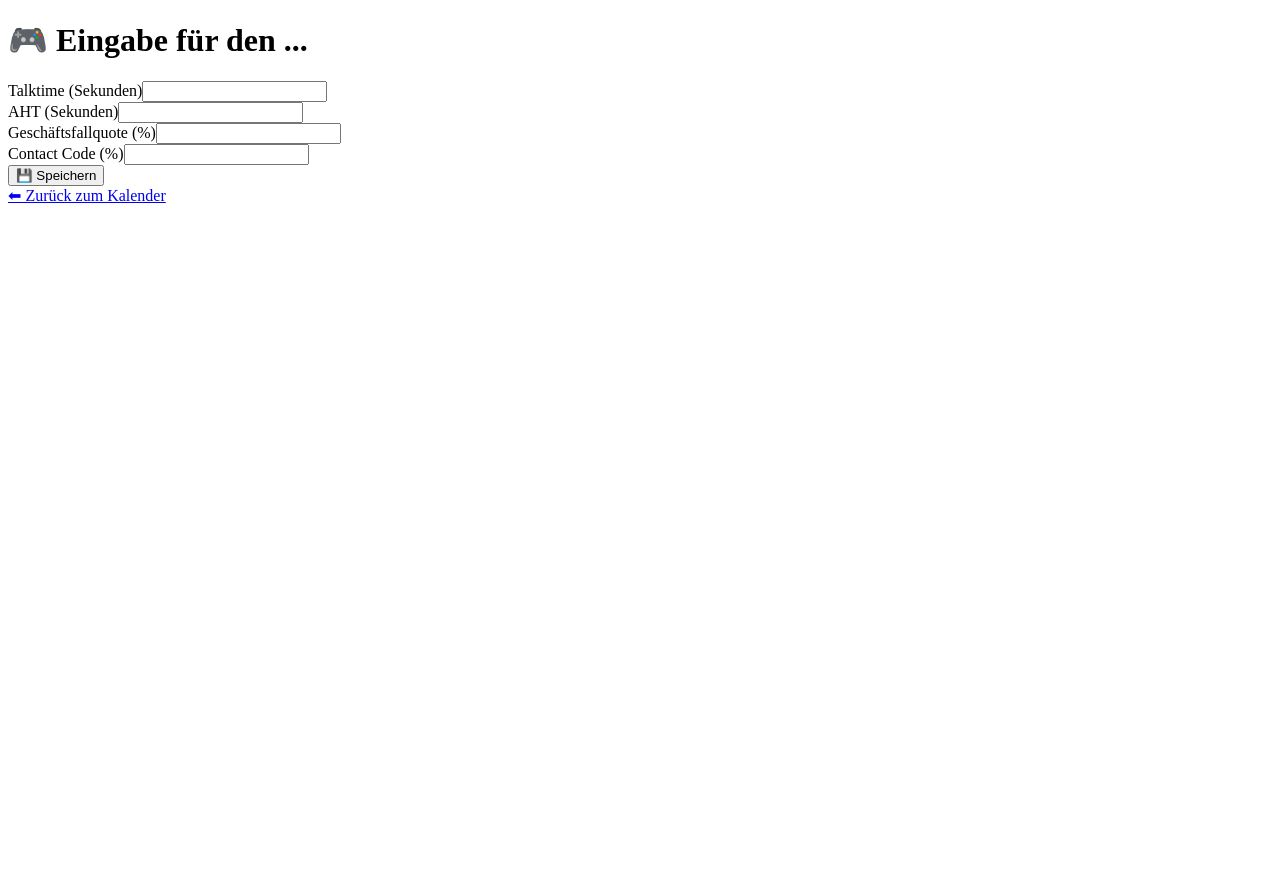
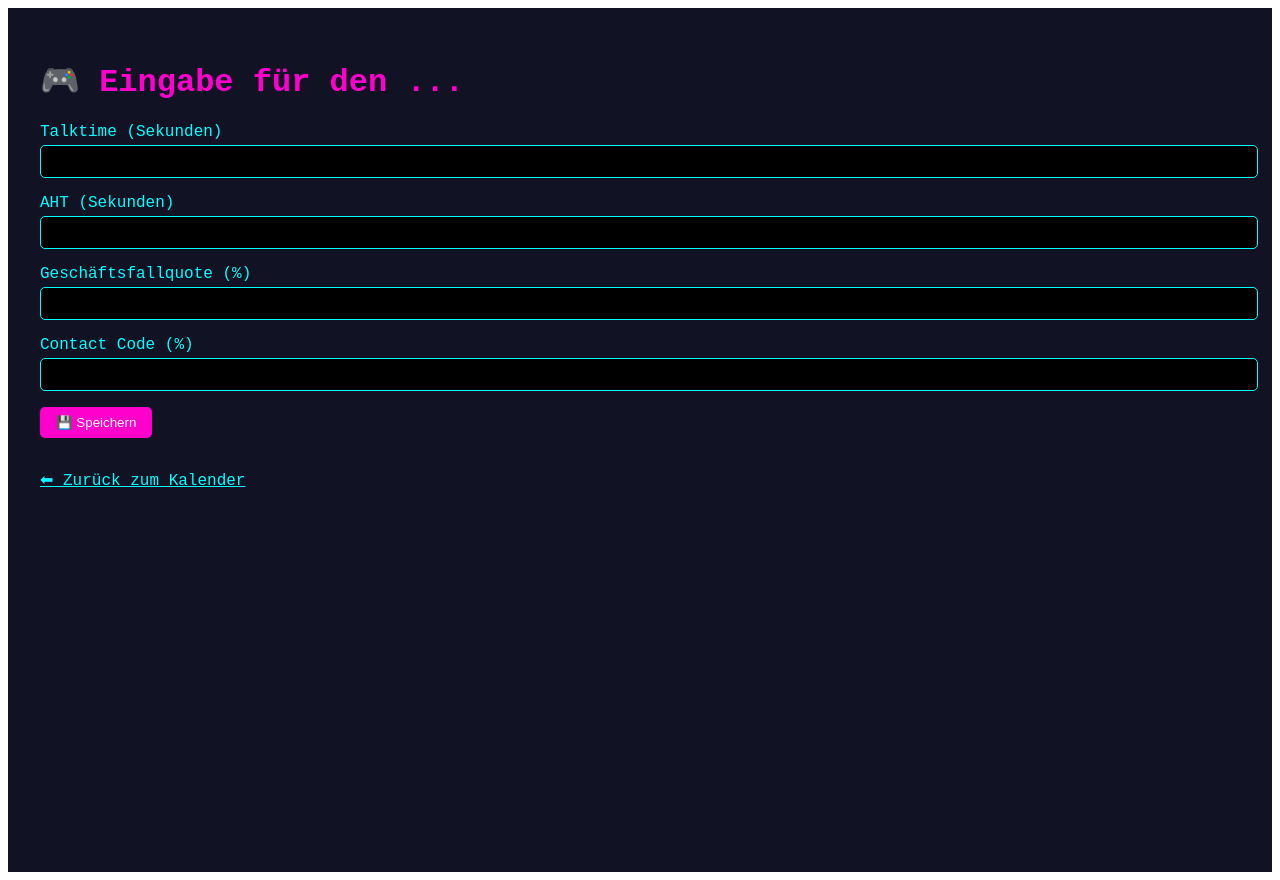
Before and after one commit to PrismaKiara/retro-call-battle, a Next.js app: page /day in a window 1280 px wide. Before the commit the page ends 800 px from the top, so only its background shows below. Built offline with nearby package versions, Linux system fonts and the light colour scheme.

Commit message:
Update day.js

```diff
--- a/pages/day.js
+++ b/pages/day.js
@@ -63,74 +63,104 @@ export default function DayView() {
   };
 
   return (
-    <div className="min-h-screen bg-[#121225] text-cyan-300 font-mono p-6">
-      <h1 className="text-3xl font-bold text-pink-500 mb-4">
-        🎮 Eingabe für den {date ? new Date(date).toLocaleDateString('de-DE') : '...'}
-      </h1>
+    <div className="day-container">
+      <style jsx>{`
+        .day-container {
+          background-color: #121225;
+          color: #00ffff;
+          min-height: 100vh;
+          padding: 2rem;
+          font-family: 'Courier New', monospace;
+        }
 
-      <form onSubmit={handleSubmit} className="max-w-md space-y-4">
-        <div>
-          <label className="block">Talktime (Sekunden)</label>
+        h1 {
+          color: #ff00cc;
+          font-size: 2rem;
+        }
+
+        label {
+          display: block;
+          margin-top: 1rem;
+          margin-bottom: 0.25rem;
+        }
+
+        input {
+          width: 100%;
+          padding: 0.5rem;
+          background-color: black;
+          color: #ff00cc;
+          border: 1px solid #00ffff;
+          border-radius: 5px;
+        }
+
+        button {
+          margin-top: 1rem;
+          background-color: #ff00cc;
+          color: white;
+          padding: 0.5rem 1rem;
+          border: none;
+          cursor: pointer;
+          border-radius: 5px;
+        }
+
+        button:hover {
+          background-color: #e600a1;
+        }
+
+        .back-link {
+          display: inline-block;
+          margin-top: 2rem;
+          color: #00ffff;
+          text-decoration: underline;
+          cursor: pointer;
+        }
+      `}</style>
+
+      <h1>🎮 Eingabe für den {date ? new Date(date).toLocaleDateString('de-DE') : '...'}</h1>
+
+      <form onSubmit={handleSubmit}>
+        <label>Talktime (Sekunden)</label>
         <input
           type="number"
           name="talktime"
           value={formData.talktime}
           onChange={handleChange}
-            className="w-full p-2 bg-black text-pink-300 border border-cyan-500 rounded"
         />
-        </div>
 
-        <div>
-          <label className="block">AHT (Sekunden)</label>
+        <label>AHT (Sekunden)</label>
         <input
           type="number"
           name="aht"
           value={formData.aht}
           onChange={handleChange}
-            className="w-full p-2 bg-black text-pink-300 border border-cyan-500 rounded"
         />
-        </div>
 
-        <div>
-          <label className="block">Geschäftsfallquote (%)</label>
+        <label>Geschäftsfallquote (%)</label>
         <input
           type="number"
           name="businesscase"
           value={formData.businesscase}
           onChange={handleChange}
-            className="w-full p-2 bg-black text-pink-300 border border-cyan-500 rounded"
         />
-        </div>
 
-        <div>
-          <label className="block">Contact Code (%)</label>
+        <label>Contact Code (%)</label>
         <input
           type="number"
           name="contactcode"
           value={formData.contactcode}
           onChange={handleChange}
-            className="w-full p-2 bg-black text-pink-300 border border-cyan-500 rounded"
         />
-        </div>
 
-        <button
-          type="submit"
-          disabled={loading}
-          className="bg-pink-500 hover:bg-pink-600 text-white py-2 px-4 rounded"
-        >
-          {loading ? 'Speichern...' : '💾 Speichern'}
+        <button type="submit" disabled={loading}>
+          💾 {loading ? 'Speichern...' : 'Speichern'}
         </button>
-
-        {successMessage && (
-          <p className="text-green-400 mt-2">{successMessage}</p>
-        )}
       </form>
 
-      <div className="mt-6">
+      {successMessage && <p>{successMessage}</p>}
+
+      <div>
         <Link href="/calendar">
-          <span className="inline-block mt-4 text-cyan-300 hover:underline cursor-pointer">
-            ⬅ Zurück zum Kalender
-          </span>
+          <span className="back-link">⬅ Zurück zum Kalender</span>
         </Link>
       </div>
     </div>
```
Lines whose indentation alone changed are shown as unchanged.
